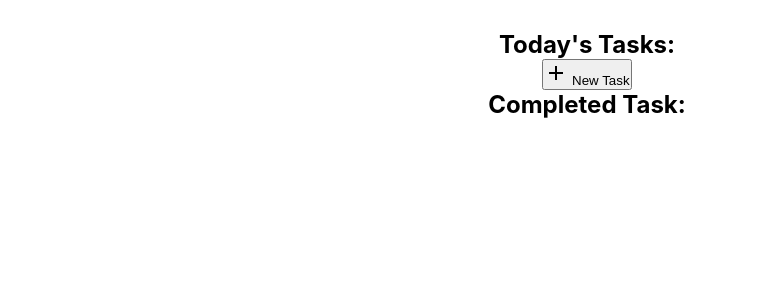
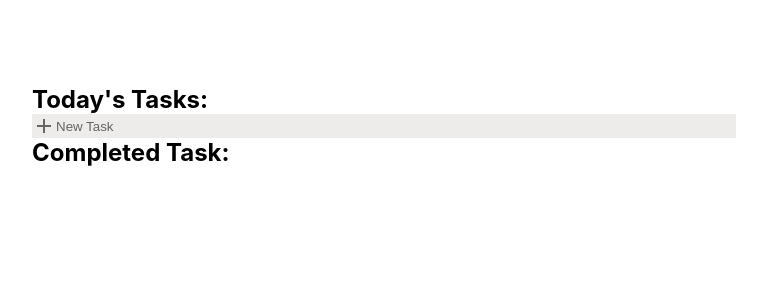
Before and after one commit to aashujames/Toodle_App, a React (Create React App) app: page / in a window 1280 px wide. Shown: the top 300 px of the page, without its empty margins (53-820 px from the left). Built offline with nearby package versions, Linux system fonts and the light colour scheme.

Commit message:
Today task styling

```diff
--- a/src/App.css
+++ b/src/App.css
@@ -4,6 +4,6 @@
 }
 
 .main {
-    text-align: center;
-    margin: 30px auto;
+    text-align: left;
+    margin: 85px;
 }
--- a/src/components/CompletedTask/CompletedTask.js
+++ b/src/components/CompletedTask/CompletedTask.js
@@ -1,4 +1,5 @@
 import React from "react";
+import CheckCircleIcon from "@mui/icons-material/CheckCircle";
 
 const CompletedTask = ({ taskList }) => {
     return (
@@ -8,7 +9,10 @@ const CompletedTask = ({ taskList }) => {
                 (item) =>
                     item.isCompleted && (
                         <div key={item.id}>
-                            <p>{item.name}</p>
+                            <p>
+                                <CheckCircleIcon />
+                                {item.name}
+                            </p>
                         </div>
                     )
             )}
--- a/src/components/Task.js
+++ b/src/components/Task.js
@@ -1,5 +1,6 @@
 import React, { useState } from "react";
 import ClearIcon from "@mui/icons-material/Clear";
+import "../styles/Task.css";
 
 const Task = ({ task, setTaskList, taskList, setIsCompleted }) => {
     const { id, name, isCompleted } = task;
@@ -28,11 +29,13 @@ const Task = ({ task, setTaskList, taskList, setIsCompleted }) => {
         !isCompleted && (
             <div>
                 <input
+                    className="check"
                     type="checkbox"
                     checked={isCompleted}
                     onChange={handleCompleted}
                 />
                 <input
+                    className="text"
                     value={input}
                     onChange={(e) => setInput(e.target.value)}
                     onBlur={updateTaskList}
--- a/src/components/TodayTask/TodayTask.js
+++ b/src/components/TodayTask/TodayTask.js
@@ -35,7 +35,10 @@ const TodayTask = () => {
             <form onSubmit={handleSubmit}>
                 <div>
                     {showInput ? (
-                        <button onClick={() => setShowInput(false)}>
+                        <button
+                            className="newtask"
+                            onClick={() => setShowInput(false)}
+                        >
                             <AddIcon /> New Task
                         </button>
                     ) : (
--- /dev/null
+++ b/src/styles/Task.css
@@ -0,0 +1,28 @@
+div {
+    width: 100%;
+    display: flex;
+    justify-content: space-between;
+    align-items: center;
+}
+
+.text {
+    width: 80%;
+    font-size: 18px;
+}
+
+.check {
+    border: 2px solid #ccc;
+    border-radius: 50%;
+    cursor: pointer;
+    height: 15px;
+    left: 0;
+    /* position: absolute; */
+    top: 0;
+    width: 15px;
+}
+
+button {
+    background-color: white;
+    border: none;
+    cursor: pointer;
+}
--- a/src/styles/TodayTask.css
+++ b/src/styles/TodayTask.css
@@ -1,3 +1,12 @@
-.top {
-    text-decoration: underline;
+section {
+    width: 55vw;
+    box-sizing: border-box;
 }
+
+.newtask {
+    width: 55vw;
+    display: flex;
+    align-items: center;
+    background-color: rgb(237, 236, 234);
+    color: rgb(102, 100, 100);
+}
```
